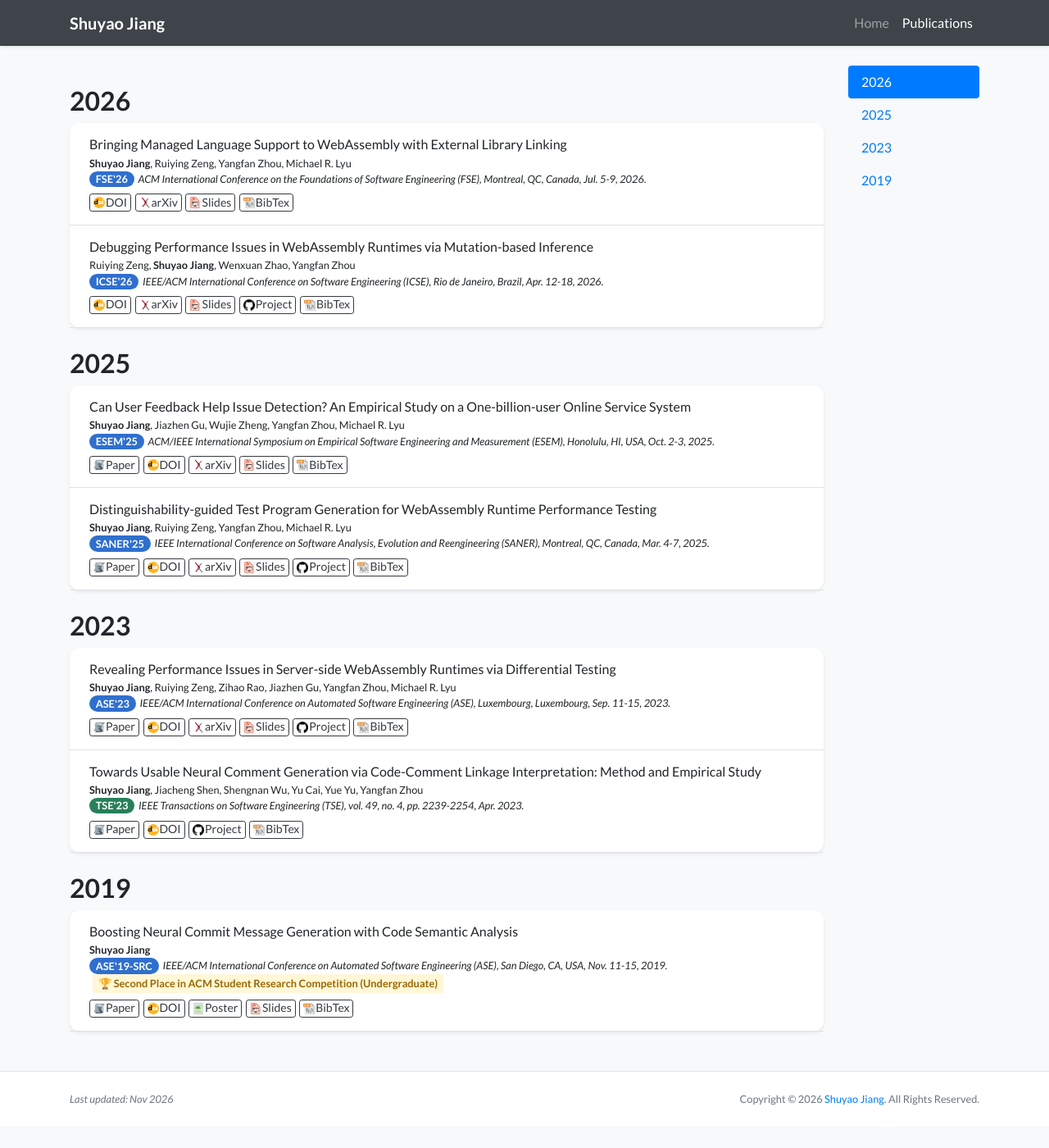
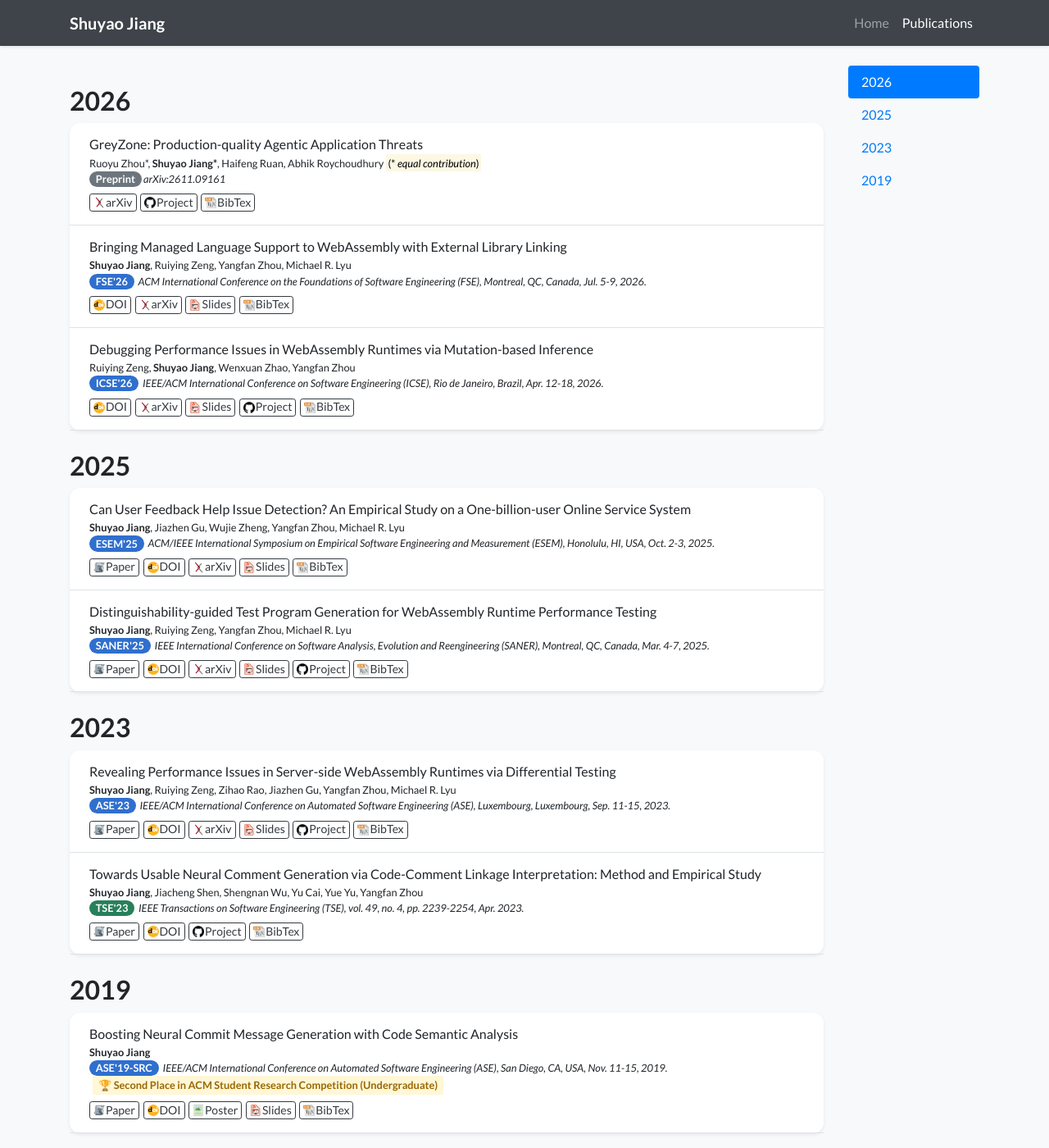
Before and after one commit to ShuyaoJiang/ShuyaoJiang.github.io, a Jekyll site: the page built from publications.html, in a window 1280 px wide and 1400 px high. Shown: the whole window at 82% size. Built offline with Jekyll 4.4.1, drawn with Linux system fonts in a browser that asks for light colours; nearby versions of some CDN libraries; a style sheet for code colours, icons or effects is not loaded.

Commit message:
Add GreyZone preprint and update homepage profile

```diff
--- a/_data/profile.yml
+++ b/_data/profile.yml
@@ -22,7 +22,7 @@ short_bio: >-
     Prior to that, I obtained both my B.Sc. and M.Eng. degrees in Computer Science from <a href="https://www.fudan.edu.cn/">Fudan University</a>, supervised by <a href="https://www.y-droid.com/yz/">Prof. Yangfan Zhou</a>.
   </p>
   <p>
-    My research interests include <span class="research-interest-highlight">Software Testing and Debugging</span>, <span class="research-interest-highlight">Program Analysis</span>, <span class="research-interest-highlight">Runtime Systems</span>, and <span class="research-interest-highlight">AI4SE</span>.
+    My research interests include <span class="research-interest-highlight">Software Testing and Debugging</span>, <span class="research-interest-highlight">Program Analysis</span>, <span class="research-interest-highlight">AI for Software Engineering</span>, and <span class="research-interest-highlight">Trustworthy AI</span>.
     Currently, I am exploring how to leverage trustworthy AI techniques to support the testing and optimization of emerging software systems (e.g., WebAssembly).
     I am also investigating testing techniques for AI agents.
   </p>
@@ -56,8 +56,8 @@ teaching:
 service:
 - name: >-
     Program Committee:
+    <a href="https://conf.researchr.org/track/icpc-2027/icpc-2027-research-track">ICPC'27</a>,
     <a href="https://conf.researchr.org/track/icse-2027/icse-2027-demonstrations">ICSE'27-Demo</a>,
-    <a href="https://conf.researchr.org/track/icpc-2027/icpc-2027-research-track">ICPC'27</a>,
     <a href="https://conf.researchr.org/track/ase-2026/ase-2026-artifact-evaluation">ASE'26-AE</a>,
     <a href="https://conf.researchr.org/track/issta-2026/issta-2026-artifact-evaluation">ISSTA'26-AE</a>,
     <a href="https://cyprusconferences.org/issre2026/">ISSRE'26</a>,
--- a/_includes/widgets/profile_card_mini.html
+++ b/_includes/widgets/profile_card_mini.html
@@ -101,8 +101,8 @@
                     <div class="profile-research-tags">
                         <span>Software Testing</span>
                         <span>Program Analysis</span>
-                        <span>Runtime Systems</span>
                         <span>AI4SE</span>
+                        <span>Trustworthy AI</span>
                     </div>
                 </div>
             </div>
--- /dev/null
+++ b/files/GreyZone/GreyZone_bibtex.txt
@@ -0,0 +1,9 @@
+@misc{zhou2026greyzone,
+  title = {{GreyZone}: Production-quality Agentic Application Threats},
+  author = {Ruoyu Zhou and Shuyao Jiang and Haifeng Ruan and Abhik Roychoudhury},
+  year = {2026},
+  eprint = {2611.09161},
+  archivePrefix = {arXiv},
+  primaryClass = {cs.SE},
+  url = {https://arxiv.org/abs/2611.09161}
+}
--- a/index.html
+++ b/index.html
@@ -32,7 +32,7 @@ navbar_title: Home
         {%
         include widgets/publication_card.html
         publications=pubs
-        title='<i class="fas fa-star"></i> Selected Publications <span class="badge badge-pill badge-publication badge-success">Conference</span> <span class="badge badge-pill badge-publication badge-info">Journal</span>'
+        title='<i class="fas fa-star"></i> Selected Publications <span class="badge badge-pill badge-publication badge-success">Conference</span> <span class="badge badge-pill badge-publication badge-info">Journal</span> <span class="badge badge-pill badge-publication badge-secondary">Preprint</span>'
         %}
         {% endif %}
     </div>
```
Also changed, not shown: _news/2026-news8.md (added, +5 -0 lines), _publications/2026/2026-GreyZone.md (added, +17 -0 lines).
